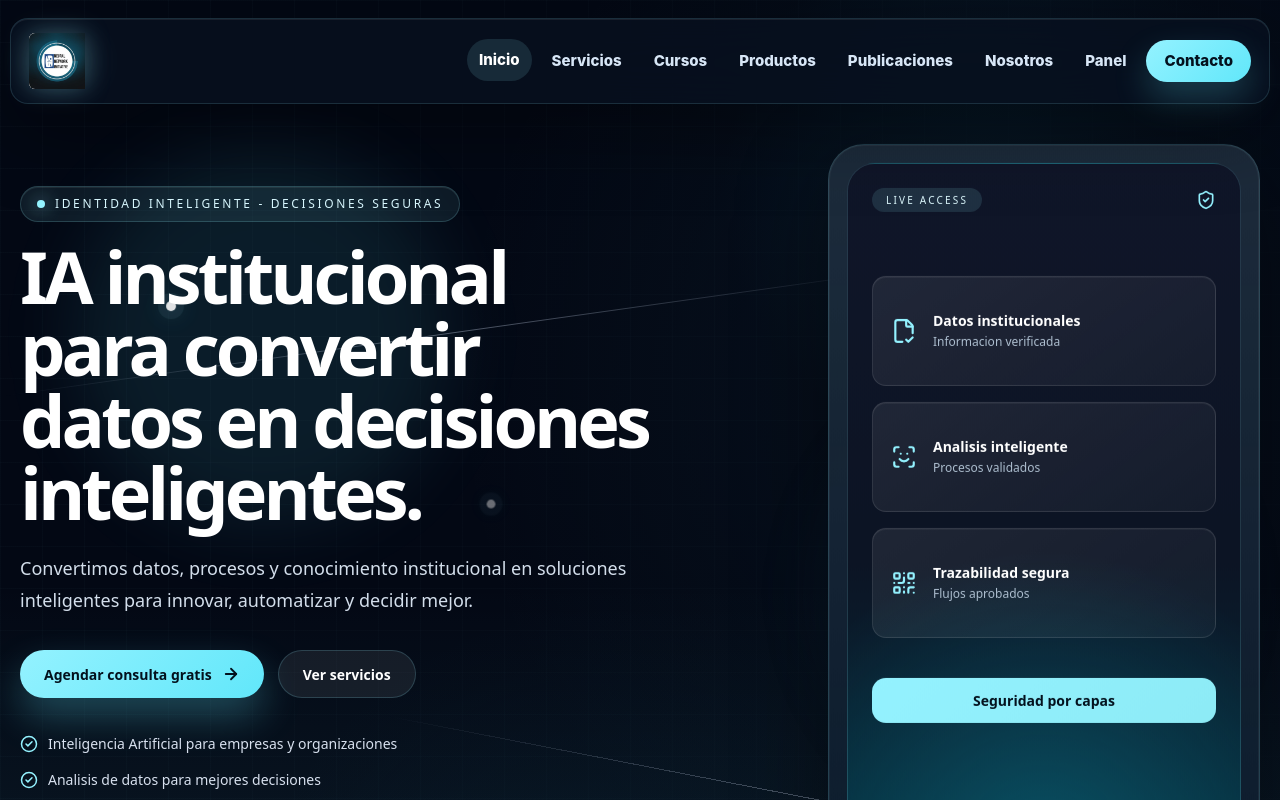
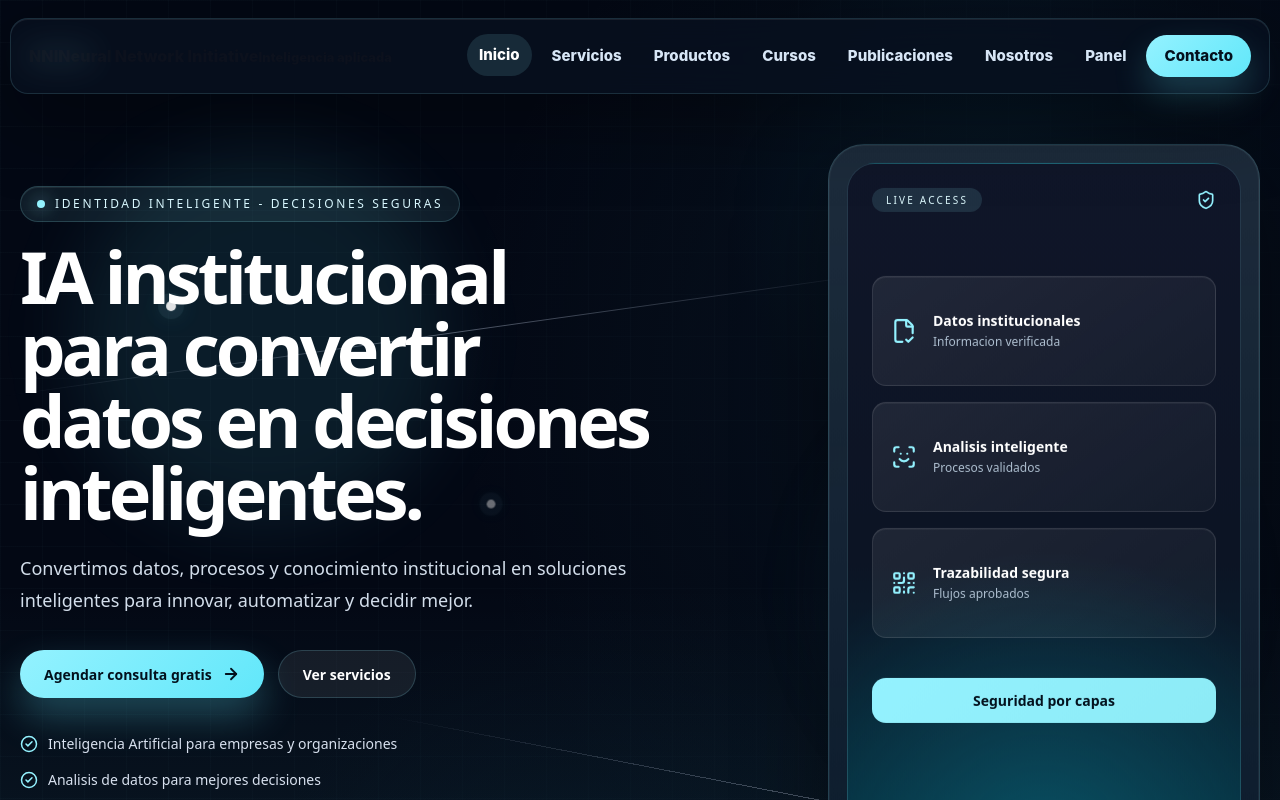
Before and after one commit to AISENSITIVITYSOLUTIONS/nni_official_page, a React (Vite) app: page / in a window 1280 px wide. Shown: the top 800 px of the page. Built offline with nearby package versions, Linux system fonts and the light colour scheme.

Commit message:
Mejora institucional y SEO de src/components/layout/Layout.jsx

```diff
--- a/src/components/layout/Layout.jsx
+++ b/src/components/layout/Layout.jsx
@@ -1,11 +1,10 @@
 import { NavLink } from 'react-router-dom'
-import logo from '../../assets/nni-logo.svg'
 
 const navItems = [
   { to: '/', label: 'Inicio' },
   { to: '/servicios', label: 'Servicios' },
+  { to: '/productos', label: 'Productos' },
   { to: '/cursos', label: 'Cursos' },
-  { to: 'https://facer-webpage.web.app/', label: 'Productos', external: true },
   { to: '/publicaciones', label: 'Publicaciones' },
   { to: '/nosotros', label: 'Nosotros' },
   { to: '/dashboard', label: 'Panel' },
@@ -17,22 +16,15 @@ export default function Layout({ children }) {
     <div className="site-shell">
       <header className="site-header">
         <NavLink className="brand" to="/" aria-label="Ir al inicio">
-          <img className="brand-logo" src={logo} alt="Neural Network Initiative" />
+          <span className="brand-mark">NNI</span>
+          <span className="brand-copy">
+            <strong>Neural Network Initiative</strong>
+            <small>Inteligencia aplicada</small>
+          </span>
         </NavLink>
 
-        <nav className="main-nav" aria-label="Navegacion principal">
-          {navItems.map((item) =>
-            item.external ? (
-              <a
-                key={item.to}
-                className="nav-link"
-                href={item.to}
-                rel="noreferrer"
-                target="_blank"
-              >
-                {item.label}
-              </a>
-            ) : (
+        <nav className="main-nav" aria-label="Navegación principal">
+          {navItems.map((item) => (
             <NavLink
               key={item.to}
               to={item.to}
@@ -49,8 +41,7 @@ export default function Layout({ children }) {
             >
               {item.label}
             </NavLink>
-            ),
-          )}
+          ))}
         </nav>
       </header>
 
```
Lines whose indentation alone changed are shown as unchanged.
